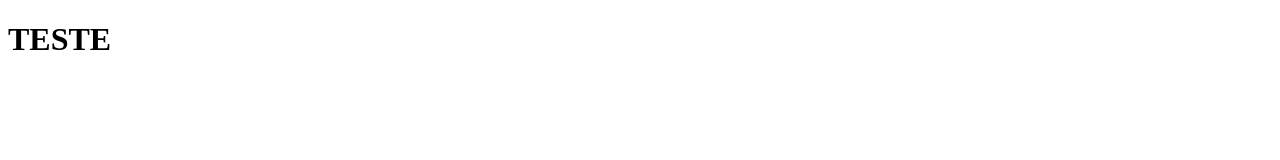
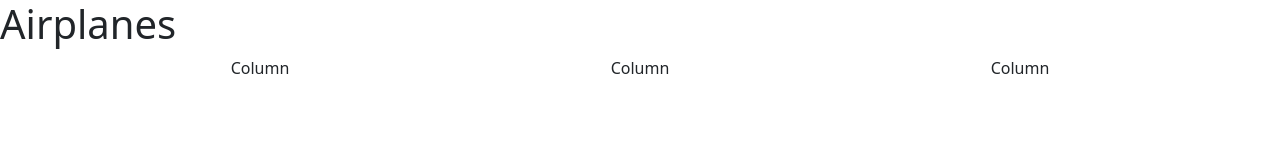
Before and after one commit to Gabrielzg1/aircrafts, a plain HTML site: page index.html in a window 1280 px wide. Drawn offline with nearby package versions, Linux system fonts and the light colour scheme.

Commit message:
Update index.html

```diff
--- a/index.html
+++ b/index.html
@@ -1,18 +1,33 @@
-<!DOCTYPE html>
+<!doctype html>
 <html lang="en">
 
 <head>
-    <meta charset="UTF-8">
-    <meta http-equiv="X-UA-Compatible" content="IE=edge">
-    <meta name="viewport" content="width=device-width, initial-scale=1.0">
-    <title>Document</title>
+    <meta charset="utf-8">
+    <meta name="viewport" content="width=device-width, initial-scale=1">
+    <title>Bootstrap demo</title>
+    <link href="https://cdn.jsdelivr.net/npm/bootstrap@5.2.0/dist/css/bootstrap.min.css" rel="stylesheet"
+        integrity="sha384-gH2yIJqKdNHPEq0n4Mqa/HGKIhSkIHeL5AyhkYV8i59U5AR6csBvApHHNl/vI1Bx" crossorigin="anonymous">
 </head>
-<h1>TESTE
-
-</h1>
 
 <body>
+    <h1>Airplanes</h1>
+    <script src="https://cdn.jsdelivr.net/npm/bootstrap@5.2.0/dist/js/bootstrap.bundle.min.js"
+        integrity="sha384-A3rJD856KowSb7dwlZdYEkO39Gagi7vIsF0jrRAoQmDKKtQBHUuLZ9AsSv4jD4Xa"
+        crossorigin="anonymous"></script>
 
+    <div class="container text-center">
+        <div class="row">
+            <div class="col">
+                Column
+            </div>
+            <div class="col">
+                Column
+            </div>
+            <div class="col">
+                Column
+            </div>
+        </div>
+    </div>
 </body>
 
 </html>
```
